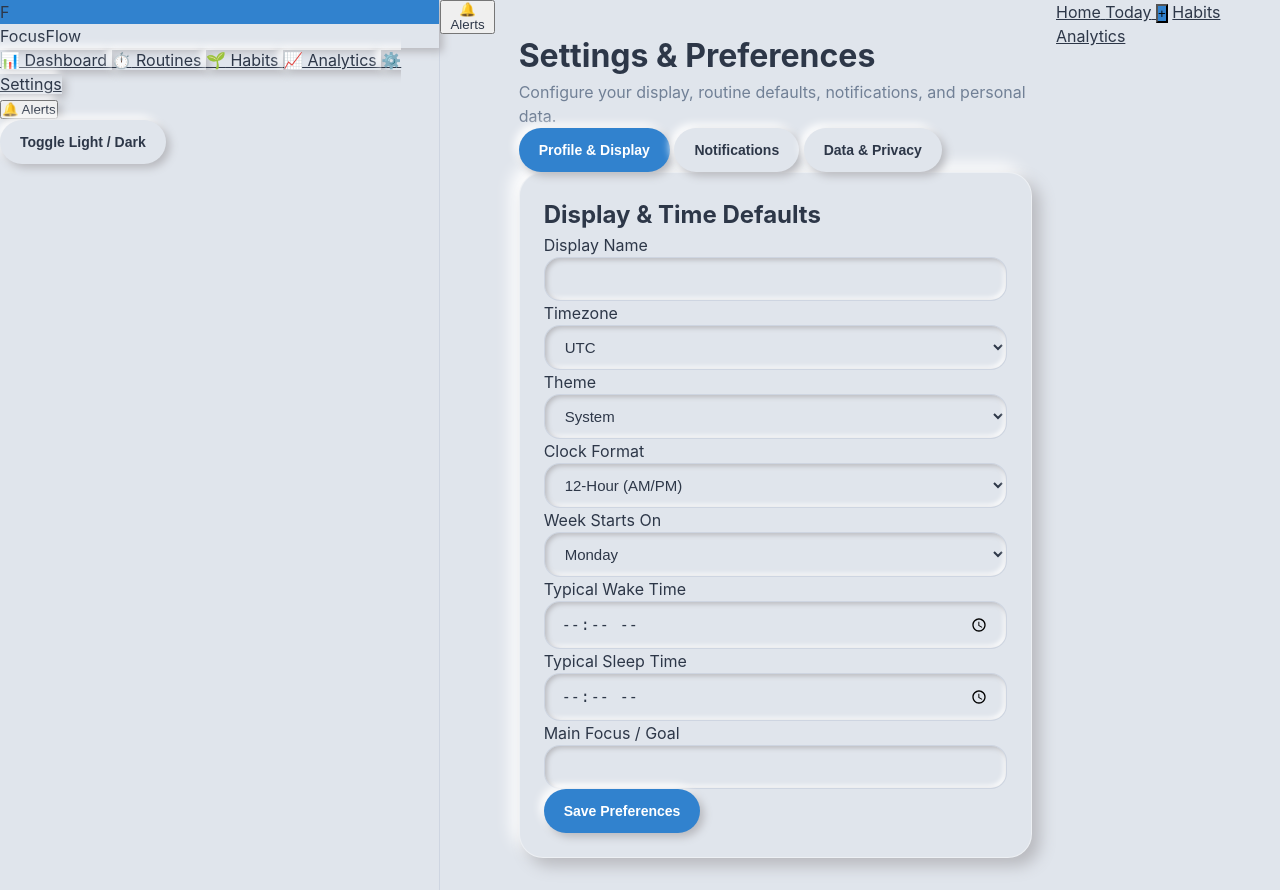
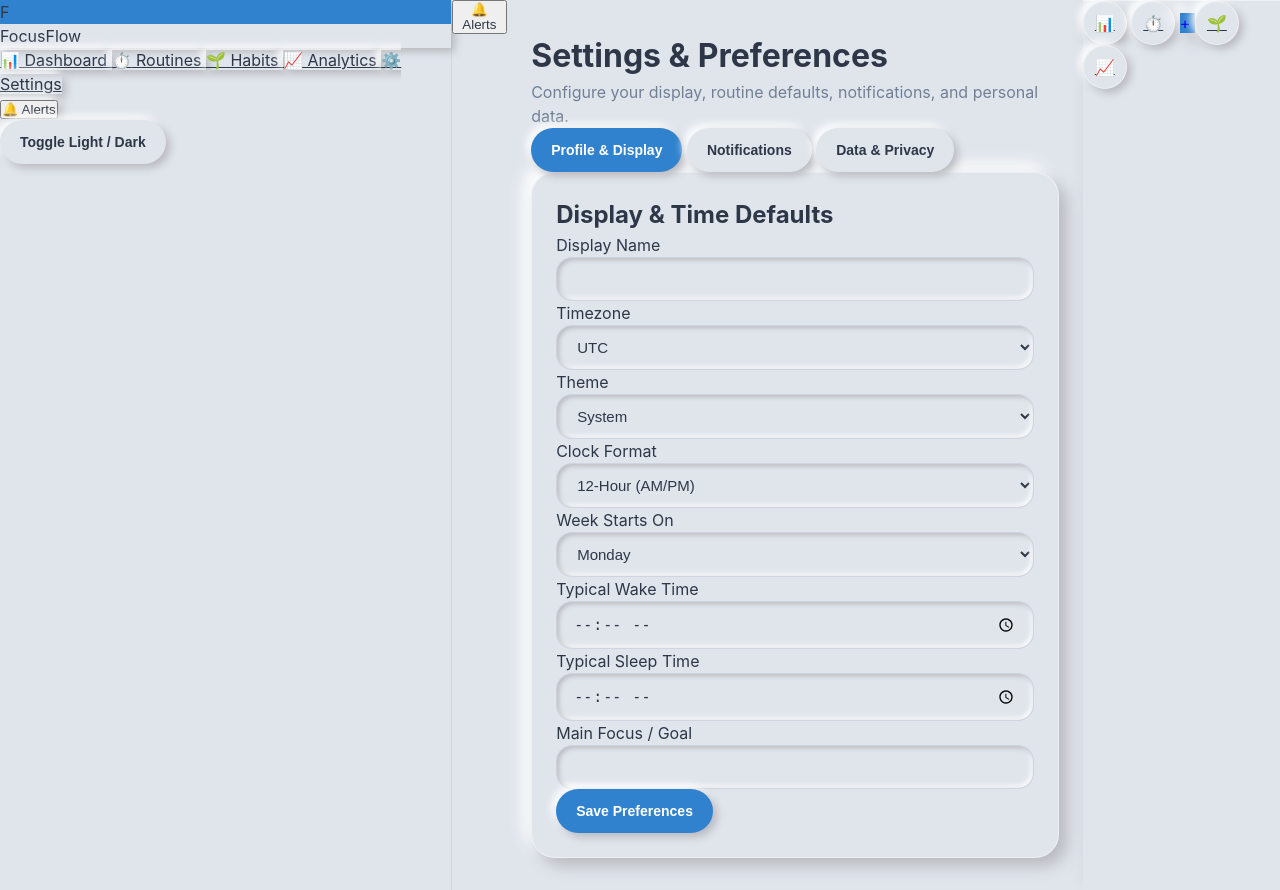
Before and after one commit to farazalisayyed2728/Focus-flow-app, a Django app: page /settings/ in a window 1280 px wide. Run offline with Django 5.2, Linux system fonts and the light colour scheme; the visitor is signed in with stand-in values (Sample User, id 1); data comes from the database, SQL or seed files in the repository; data that the repository does not hold is empty; parts of the project's set-up code (start-up, migrations or seed data) failed here and were passed over; some libraries are stand-ins or nearby versions.

Commit message:
mobile dev update

```diff
--- a/templates/components/mobile_nav.html
+++ b/templates/components/mobile_nav.html
@@ -1,20 +1,14 @@
-<nav class="md:hidden fixed bottom-0 left-0 right-0 border-t flex justify-around items-center h-16 px-2 z-40" style="background-color: var(--surface); border-color: var(--border);">
-  <a href="{% url 'core:home' %}" class="flex flex-col items-center text-xs" style="color: var(--text);">
-    <span>Home</span>
-  </a>
-  <a href="{% url 'today-dashboard' %}" class="flex flex-col items-center text-xs" style="color: var(--text);">
-    <span>Today</span>
+<nav class="md:hidden fixed bottom-0 left-0 right-0 flex justify-around items-center h-20 px-4 z-40"
+     style="background-color: var(--surface); box-shadow: 0 -4px 16px rgba(0, 0, 0, 0.05); border-top: 1px solid var(--border);">
+  <a href="{% url 'dashboard' %}" class="neu-circle-btn text-sm" aria-label="Dashboard">📊</a>
+  <a href="{% url 'routine-builder' %}" class="neu-circle-btn text-sm" aria-label="Routines">⏱️</a>
+
+  <!-- Raised Primary Center Button -->
+  <a href="{% url 'routine-builder' %}" class="w-14 h-14 rounded-full flex items-center justify-center text-white text-2xl -mt-6"
+     style="background: var(--accent); box-shadow: var(--shadow-raised); text-decoration: none;" aria-label="Add Routine Block">
+    +
   </a>
 
-  <!-- Quick Action Floating Button -->
-  <button @click="$dispatch('open-quick-add')" class="w-12 h-12 rounded-full -mt-6 flex items-center justify-center text-white text-2xl shadow-lg border-2 border-white" style="background-color: var(--accent);" aria-label="Quick Add">
-    +
-  </button>
-
-  <a href="/habits/" class="flex flex-col items-center text-xs" style="color: var(--text);">
-    <span>Habits</span>
-  </a>
-  <a href="{% url 'analytics' %}" class="flex flex-col items-center text-xs" style="color: var(--text);">
-    <span>Analytics</span>
-  </a>
+  <a href="{% url 'habit-list' %}" class="neu-circle-btn text-sm" aria-label="Habits">🌱</a>
+  <a href="{% url 'weekly-analytics' %}" class="neu-circle-btn text-sm" aria-label="Analytics">📈</a>
 </nav>
```
